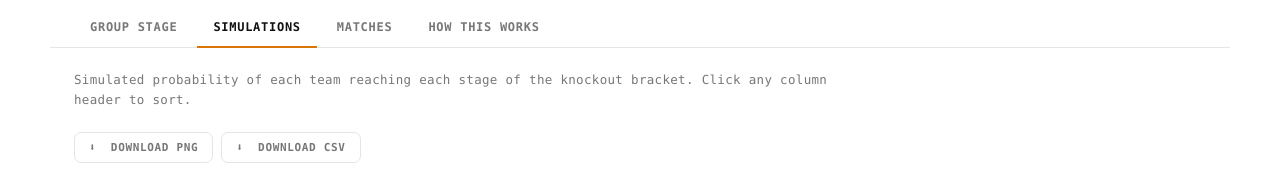
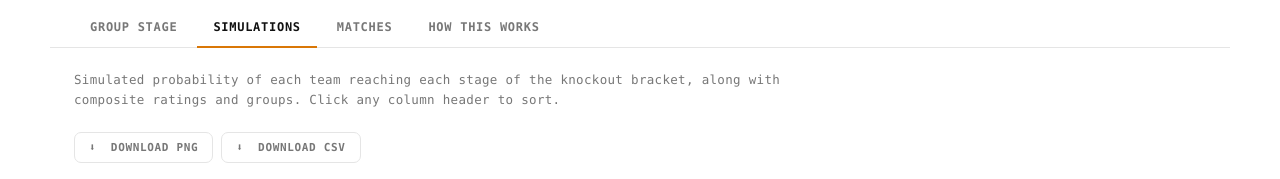
Before and after one commit to steodose/world-cup-2026, a plain HTML site: page site/index.html in a window 1280 px wide. Both pictures are taken after a click on the button "SIMULATIONS". Shown: the part 121-300 px from the top of the page. Drawn offline with nearby package versions, Linux system fonts and the light colour scheme.

Commit message:
Note ratings and groups in Simulations panel intro
Co-Authored-By: Claude Opus 4.8 <noreply@anthropic.com>

```diff
--- a/site/index.html
+++ b/site/index.html
@@ -49,7 +49,7 @@
     <section id="simulations" class="panel">
       <p class="panel-intro">
         Simulated probability of each team reaching each stage of the knockout
-        bracket. Click any column header to sort.
+        bracket, along with composite ratings and groups. Click any column header to sort.
       </p>
       <div class="panel-actions">
         <button id="dl-sims-png" class="dl-btn">⬇&nbsp; Download PNG</button>
```
